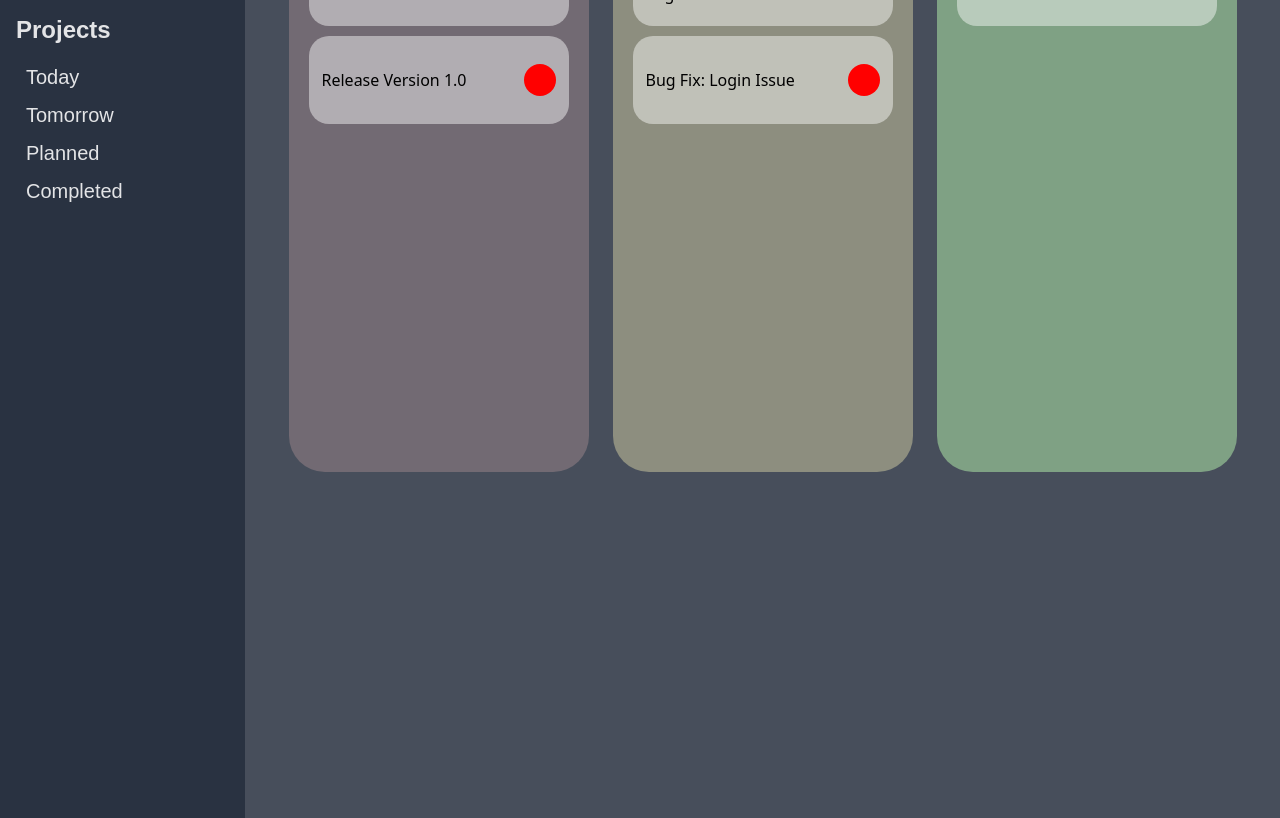
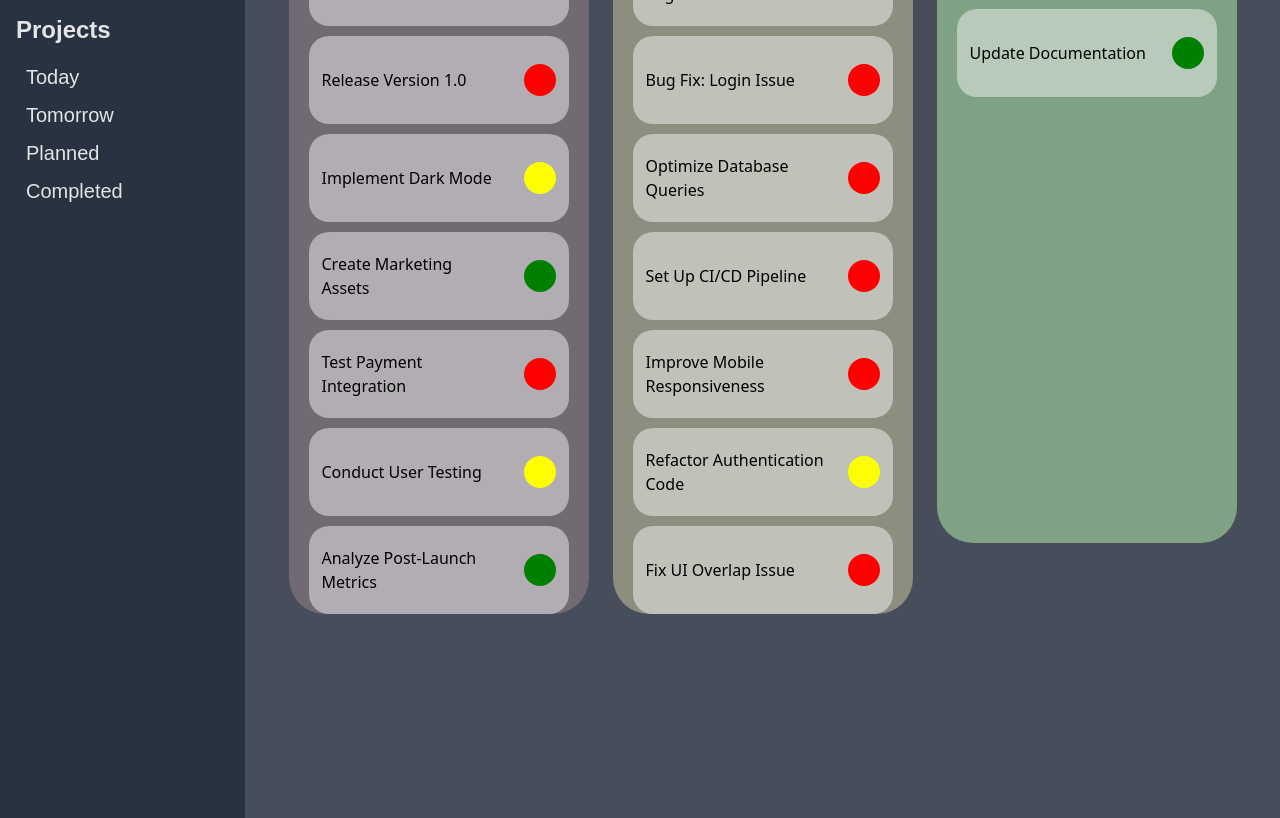
Before and after one commit to naimyasirozcan/kanban-react, a React (Vite) app: page / in a window 1280 px wide. Shown: the part 400-1218 px from the top of the page. Built offline with nearby package versions, Linux system fonts and the light colour scheme; a web font is replaced by a local one.

Commit message:
Created and routed filtered pages, date methods added

```diff
--- a/src/assets/data/kanbanData.json
+++ b/src/assets/data/kanbanData.json
@@ -6,8 +6,8 @@
     "assignee": "Mary Davis",
     "status": "To Do",
     "priority": "High",
-    "createdDate": "2023-09-15",
-    "dueDate": "2023-09-30"
+    "createdDate": "2025-10-15",
+    "dueDate": "2025-11-04"
   },
   {
     "id": "2",
@@ -16,8 +16,8 @@
     "assignee": "Jane Smith",
     "status": "In Progress",
     "priority": "Medium",
-    "createdDate": "2023-09-16",
-    "dueDate": "2023-10-10"
+    "createdDate": "2025-10-16",
+    "dueDate": "2025-11-06"
   },
   {
     "id": "3",
@@ -26,8 +26,8 @@
     "assignee": "Mark Johnson",
     "status": "In Progress",
     "priority": "High",
-    "createdDate": "2023-09-17",
-    "dueDate": "2023-09-25"
+    "createdDate": "2025-10-20",
+    "dueDate": "2025-11-05"
   },
   {
     "id": "4",
@@ -36,8 +36,8 @@
     "assignee": "Sarah Brown",
     "status": "To Do",
     "priority": "High",
-    "createdDate": "2023-09-18",
-    "dueDate": "2023-10-05"
+    "createdDate": "2025-10-18",
+    "dueDate": "2025-11-07"
   },
   {
     "id": "5",
@@ -46,7 +46,107 @@
     "assignee": "David Wilson",
     "status": "Done",
     "priority": "Low",
-    "createdDate": "2023-09-19",
-    "dueDate": "2023-09-30"
+    "createdDate": "2025-10-19",
+    "dueDate": "2025-11-03"
+  },
+  {
+    "id": "6",
+    "title": "Optimize Database Queries",
+    "description": "Improve database performance by optimizing slow queries.",
+    "assignee": "Emily Carter",
+    "status": "In Progress",
+    "priority": "High",
+    "createdDate": "2025-10-21",
+    "dueDate": "2025-11-08"
+  },
+  {
+    "id": "7",
+    "title": "Implement Dark Mode",
+    "description": "Add a dark mode theme option for better user experience.",
+    "assignee": "Tom Anderson",
+    "status": "To Do",
+    "priority": "Medium",
+    "createdDate": "2025-10-22",
+    "dueDate": "2025-11-09"
+  },
+  {
+    "id": "8",
+    "title": "Set Up CI/CD Pipeline",
+    "description": "Automate build and deployment using GitHub Actions.",
+    "assignee": "Rachel Green",
+    "status": "In Progress",
+    "priority": "High",
+    "createdDate": "2025-10-23",
+    "dueDate": "2025-11-10"
+  },
+  {
+    "id": "9",
+    "title": "Create Marketing Assets",
+    "description": "Design social media banners and promotional graphics.",
+    "assignee": "Chris Miller",
+    "status": "To Do",
+    "priority": "Low",
+    "createdDate": "2025-10-24",
+    "dueDate": "2025-11-11"
+  },
+  {
+    "id": "10",
+    "title": "Improve Mobile Responsiveness",
+    "description": "Ensure the website is fully responsive across devices.",
+    "assignee": "Laura Scott",
+    "status": "In Progress",
+    "priority": "High",
+    "createdDate": "2025-10-25",
+    "dueDate": "2025-11-12"
+  },
+  {
+    "id": "11",
+    "title": "Test Payment Integration",
+    "description": "Run end-to-end tests for payment processing and refunds.",
+    "assignee": "James Parker",
+    "status": "To Do",
+    "priority": "High",
+    "createdDate": "2025-10-26",
+    "dueDate": "2025-11-13"
+  },
+  {
+    "id": "12",
+    "title": "Refactor Authentication Code",
+    "description": "Clean up and modularize authentication logic for better maintainability.",
+    "assignee": "Nina Lopez",
+    "status": "In Progress",
+    "priority": "Medium",
+    "createdDate": "2025-10-27",
+    "dueDate": "2025-11-09"
+  },
+  {
+    "id": "13",
+    "title": "Conduct User Testing",
+    "description": "Gather feedback from real users before final release.",
+    "assignee": "Alex Turner",
+    "status": "To Do",
+    "priority": "Medium",
+    "createdDate": "2025-10-28",
+    "dueDate": "2025-11-14"
+  },
+  {
+    "id": "14",
+    "title": "Fix UI Overlap Issue",
+    "description": "Resolve overlapping elements on small screen layouts.",
+    "assignee": "Megan White",
+    "status": "In Progress",
+    "priority": "High",
+    "createdDate": "2025-10-30",
+    "dueDate": "2025-11-15"
+  },
+  {
+    "id": "15",
+    "title": "Analyze Post-Launch Metrics",
+    "description": "Review traffic and engagement metrics after launch.",
+    "assignee": "Oliver King",
+    "status": "To Do",
+    "priority": "Low",
+    "createdDate": "2025-11-01",
+    "dueDate": "2025-11-15"
   }
 ]
--- a/src/components/KanbanApp.jsx
+++ b/src/components/KanbanApp.jsx
@@ -3,7 +3,8 @@ import taskDataJSON from '../assets/data/kanbanData.json'
 import { useState } from "react"
 import TodayPage from "../pages/TodayPage"
 import { Route,Routes } from 'react-router-dom'
-import Tomorrow from '../pages/Tomorrow'
+// import Tomorrow from '../pages/Tomorrow'
+import ListOfTasks from '../pages/ListOfTasks'
 
 
 
@@ -18,11 +19,24 @@ const [taskData, setTaskData] = useState(taskDataJSON)
     flexDirection: "column"
   }
 
+  const taskLists = [
+    {title: "tomorrow", description: "Tomorrow's work."},
+    {title: "planned", description: "All tasks in wait list."},
+    {title: "completed", description: "Done work."}
+  ]
+
   return (
     <div style={kanbanAppStyle}>
       <Routes>
         <Route element={<TodayPage taskData={taskData} setTaskData={setTaskData}/>} path='/'/>
-        <Route element={<Tomorrow taskData={taskData} setTaskData={setTaskData}/>} path='/tomorrow'/>
+
+        {taskLists.map((eachTaskList) => {
+          return(
+          <Route element={<ListOfTasks taskData={taskData} setTaskData={setTaskData} title={eachTaskList.title} description={eachTaskList.description}/>} path={`/${eachTaskList.title}`}/>)
+
+        })}
+
+
       </Routes>
     </div>
   )
--- a/src/components/KanbanBoard.jsx
+++ b/src/components/KanbanBoard.jsx
@@ -14,13 +14,15 @@ function KanbanBoard({taskData,setTaskData}) {
         marginTop: "96px"
 
     }
+
     const columns = [{title:'To Do', color: '#d4abab4e'},{title:'In Progress', color: '#fff7b761'},{title:'Done', color: '#afe8a88b'}
     ]
+
     return (
         <div style={containerStyle}>
-            {columns.map((eachColumns)=>{
+            {columns.map((eachColumns, index)=>{
              return(
-                   <KanbanCol taskData={taskData} setTaskData={setTaskData} color={eachColumns.color} title={eachColumns.title}  />
+                   <KanbanCol key={index} taskData={taskData} setTaskData={setTaskData} color={eachColumns.color} title={eachColumns.title}  />
                 )
             })
 
--- a/src/components/KanbanCol.jsx
+++ b/src/components/KanbanCol.jsx
@@ -24,7 +24,7 @@ function KanbanCol({title, color,taskData,setTaskData}) {
                     eachTask.status === title
                 )
             }).map((eachTask)=>{
-                return <TaskCard title={eachTask.title} priority={eachTask.priority} />
+                return <TaskCard key={eachTask.id} title={eachTask.title} priority={eachTask.priority} />
             })}
         </div>
     )
--- a/src/components/ListOfTasks.jsx
+++ /dev/null
@@ -1,19 +0,0 @@
-import TaskCard from "./TaskCard"
-
-function ListOfTasks({taskData,setTaskData}) {
-  return (
-    <>
-        <ul style={{display:'flex',flexDirection:'column',gap:'20px',alignItems:'center',marginTop:'20px'}}>
-            {
-                taskData.map((eachTask)=>{
-                    return(
-                        <TaskCard title={eachTask.title} priority={eachTask.priority} cardType={'listCard'} />
-                    )
-                })
-            }
-        </ul>
-    </>
-)
-}
-
-export default ListOfTasks
--- a/src/components/TasksContainer.jsx
+++ b/src/components/TasksContainer.jsx
@@ -13,8 +13,8 @@ function TasksContainer() {
         <ul>
         <Link to={'/'}><li>Today</li></Link>
         <Link to={'/tomorrow'}><li>Tomorrow</li></Link>
-        <li>Planned</li>
-        <li>Completed</li>
+        <Link to={'/planned'}><li>Planned</li></Link>
+        <Link to={'/completed'} ><li>Completed</li></Link>
         </ul>
     </div>
   )
--- /dev/null
+++ b/src/pages/ListOfTasks.jsx
@@ -0,0 +1,47 @@
+import { useParams } from "react-router-dom"
+import TaskCard from "../components/TaskCard"
+import TitleAndDescription from "../components/TitleAndDescription"
+
+
+function ListOfTasks({ taskData, setTaskData, title, description }) {
+
+
+    const oneDayAsMiliseconds = 1000 * 60 * 60 * 24
+    const currentDate = new Date()
+
+    const tomorrowsDate = new Date(currentDate.getTime() + oneDayAsMiliseconds)
+
+    const tomorrowTasks = taskData.filter((eachTask => {
+        return tomorrowsDate
+            .toISOString()
+            .slice(0, tomorrowsDate.toISOString().indexOf("T")) === eachTask.dueDate
+    }))
+
+    const plannedTasks = taskData.filter((eachTask => {
+        const dueDateObj = new Date(eachTask.dueDate)
+        return dueDateObj.getTime() > tomorrowsDate.getTime()
+    }))
+
+
+    return (
+
+        <>
+            <TitleAndDescription title={title[0].toUpperCase() + title.slice(1)} description={description} />
+
+            <ul style={{ display: 'flex', flexDirection: 'column', gap: '20px', alignItems: 'center', marginTop: '20px' }}>
+                {title === "tomorrow" ?
+                    (tomorrowTasks.map((eachTask) => {
+                        return (<TaskCard key={eachTask.id} title={eachTask.title} priority={eachTask.priority} cardType={'listCard'} />)
+                    }))
+                    : title === "planned" ?
+                    (plannedTasks.map((eachTask) => {
+                        return (<TaskCard key={eachTask.id} title={eachTask.title} priority={eachTask.priority} cardType={'listCard'} />)
+                    })) : null
+                }
+            </ul>
+
+        </>
+    )
+}
+
+export default ListOfTasks
--- a/src/pages/Tomorrow.jsx
+++ /dev/null
@@ -1,13 +0,0 @@
-import ListOfTasks from "../components/ListOfTasks"
-import TitleAndDescription from "../components/TitleAndDescription"
-
-function Tomorrow({taskData,setTaskData}) {
-  return (
-    <>
-    <TitleAndDescription title="Tomorrow's Tasks" description="Check your work"/>
-    <ListOfTasks taskData={taskData} setTaskData={setTaskData} />
-    </>
-  )
-}
-
-export default Tomorrow
```
Also changed, not shown: src/pages/addNewTask.jsx (added), src/pages/taskDetails.jsx (added).
